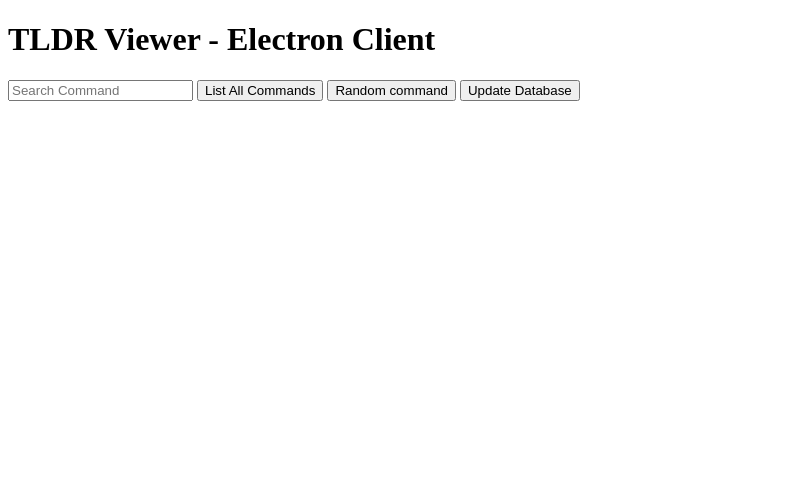
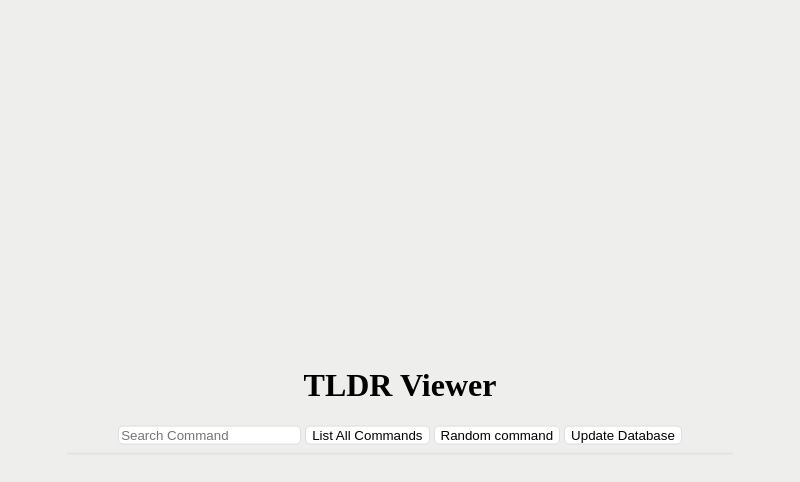
Before and after one commit to terenceng2010/tldr-electron, an Electron app: page index.html in a window 800 px wide. Drawn offline with nearby package versions, Linux system fonts and the light colour scheme; no server answers.

Commit message:
refine style

```diff
--- /dev/null
+++ b/app.css
@@ -0,0 +1,60 @@
+body{
+    background: #EEEEEC;
+    height: 98vh;
+    position: relative;
+}
+
+h1{
+
+}
+
+input{
+        background: white;
+    border: 1px solid #ddd;
+    border-radius: 5px;
+}
+button{
+        background: white;
+    border: 1px solid #ddd;
+    border-radius: 5px;
+}
+.app{
+    display: block;
+    padding: 10px;
+    margin: 0 auto;
+    width: 85%;
+    transition: 1s transform, 1s top;
+    transform: translateY(-50%);
+    position: absolute;
+    top: 50%;
+    left: 0;
+    right: 0;
+}
+
+.active.app {
+    top: 0%;
+    transform: translateY(0%);
+}
+
+.app > h1 {
+    text-align: center;
+}
+
+.app > .search-pane{
+    text-align: center;
+}
+
+.app > #command-content{
+    margin-top:0.5rem;
+    background: white;
+    border: 1px solid #ddd;
+    border-radius: 5px;
+}
+
+.app > #command-content > h1{
+    margin-left:2rem;
+}
+
+p > code{
+    margin-left:3rem;
+}
--- a/app.js
+++ b/app.js
@@ -41,6 +41,9 @@
 
 document.addEventListener('DOMContentLoaded', function () {
 
+    document.getElementById('search-command-input').addEventListener("focus",function(){
+        document.getElementsByClassName('app')[0].className = 'app active';
+    });
     //document.getElementById('greet').innerHTML = greet();
     //document.getElementById('platform-info').innerHTML = os.platform();
     //document.getElementById('env-name').innerHTML = env.name;
--- a/index.html
+++ b/index.html
@@ -3,16 +3,20 @@
   <head>
     <meta charset="UTF-8">
     <title>TLDR Viewer</title>
+    <script src="app.js"></script>
+    <link rel="stylesheet" type="text/css" href="app.css">
   </head>
   <body>
-    <h1>TLDR Viewer - Electron Client</h1>
-    <!--You are using <script>document.write(process.platform)</script>-->
-    <script src="app.js"></script>
-    <div id='platform-info'></div>
-    <input id='search-command-input' placeholder="Search Command" onkeyup="search()"></input>
-    <button id='list-all-commands' onclick="listAllCommands()" type="button">List All Commands</button>
-    <button id='go-to-random-command' onclick="randomCommand()" type="button">Random command</button>
-    <button id='update-database' type="button">Update Database</button>
-    <div id='command-content'></div>
+        <div class='app'>
+            <h1>TLDR Viewer</h1>
+            <div class='search-pane'>
+                <input id='search-command-input' placeholder="Search Command" onkeyup="search()"></input>
+                <button id='list-all-commands' onclick="listAllCommands()" type="button">List All Commands</button>
+                <button id='go-to-random-command' onclick="randomCommand()" type="button">Random command</button>
+                <button id='update-database' type="button">Update Database</button>
+            </div>
+            <div id='command-content'></div>
+        </div>
+
   </body>
 </html>
```
